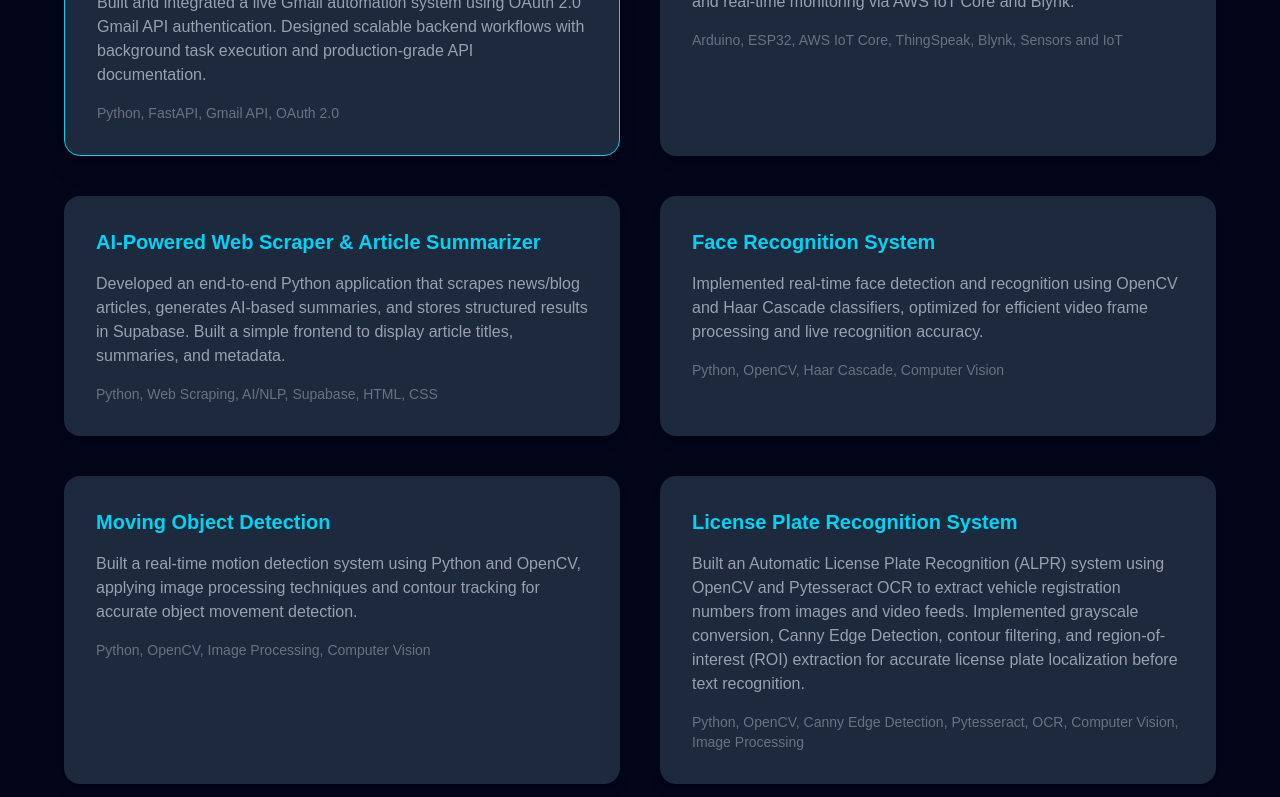
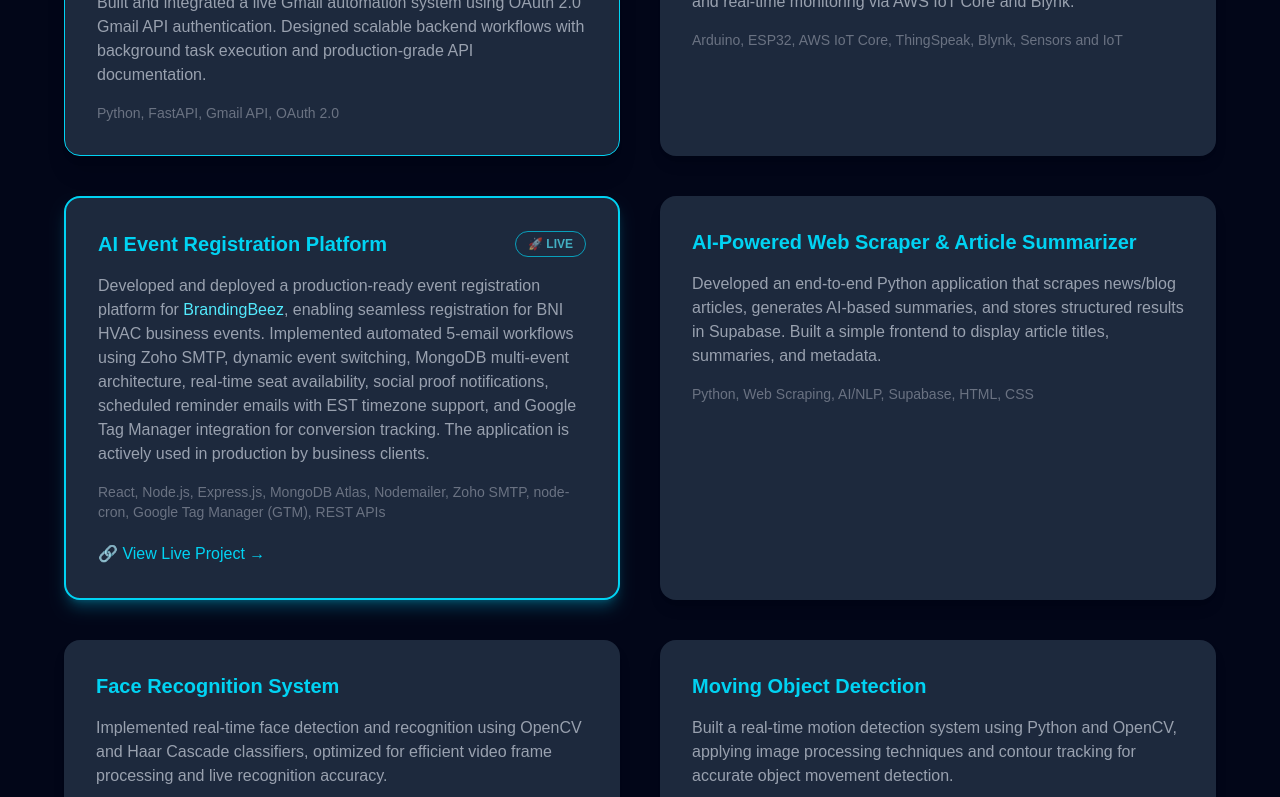
Before and after one commit to kalpanadevi07/kalpana-portfolio, a Next.js app: page / in a window 1280 px wide. Shown: the part 2503-3300 px from the top of the page. Built offline with nearby package versions, Linux system fonts and the light colour scheme.

Commit message:
Add AI Event Registration Platform section
Added a section for the AI Event Registration Platform detailing its features and live status.

```diff
--- a/src/app/page.js
+++ b/src/app/page.js
@@ -369,6 +369,42 @@ export default function Home() {
         Arduino, ESP32, AWS IoT Core, ThingSpeak, Blynk, Sensors and IoT
       </p>
     </div>
+  {/* AI Event Registration Platform (Live Production) */}
+<div className="bg-slate-800 p-8 rounded-2xl shadow-lg border-2 border-cyan-400 shadow-cyan-500/30 hover:shadow-cyan-500/60 hover:scale-105 transition-all duration-300">
+  <div className="flex items-center justify-between mb-2">
+    <h3 className="text-xl font-semibold text-cyan-400">
+      AI Event Registration Platform
+    </h3>
+    <span className="px-3 py-1 text-xs font-semibold text-cyan-300 border border-cyan-400 rounded-full animate-pulse">
+      🚀 LIVE
+    </span>
+  </div>
+
+  <p className="mt-4 text-gray-400">
+    Developed and deployed a production-ready event registration platform for
+    <span className="text-cyan-300 font-medium"> BrandingBeez</span>,
+    enabling seamless registration for BNI HVAC business events. Implemented
+    automated 5-email workflows using Zoho SMTP, dynamic event switching,
+    MongoDB multi-event architecture, real-time seat availability, social proof
+    notifications, scheduled reminder emails with EST timezone support, and
+    Google Tag Manager integration for conversion tracking. The application is
+    actively used in production by business clients.
+  </p>
+
+  <p className="text-sm text-gray-500 mt-4">
+    React, Node.js, Express.js, MongoDB Atlas, Nodemailer, Zoho SMTP,
+    node-cron, Google Tag Manager (GTM), REST APIs
+  </p>
+
+  <a
+    href="https://www.brandingbeez.co.uk/events/meeting/"
+    target="_blank"
+    rel="noopener noreferrer"
+    className="inline-flex items-center mt-5 text-cyan-400 hover:text-cyan-300 font-medium transition-colors"
+  >
+    🔗 View Live Project →
+  </a>
+</div>
 
     {/* AI Web Scraper & Summarizer */}
     <div className="bg-slate-800 p-8 rounded-2xl shadow-lg">
```
